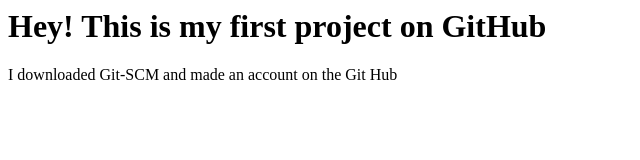
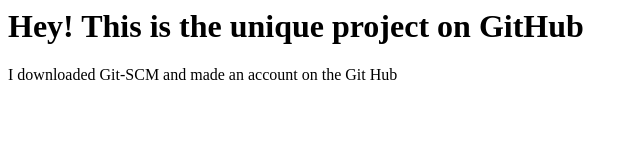
Before and after one commit to huzaifa-ejaz/first-github, a plain HTML site: page index.html in a window 1280 px wide. Shown: the whole page, without its empty margins (0-640 px from the left). Drawn offline with Linux system fonts and the light colour scheme.

Commit message:
Update index.html

```diff
--- a/index.html
+++ b/index.html
@@ -3,7 +3,7 @@
         <title>My First Project on GitHub</title>
     </head>
     <body>
-        <h1>Hey! This is my first project on GitHub</h1>
+        <h1>Hey! This is the unique project on GitHub</h1>
         <p>I downloaded Git-SCM and made an account on the Git Hub</p>
     </body>
 </html>
```
